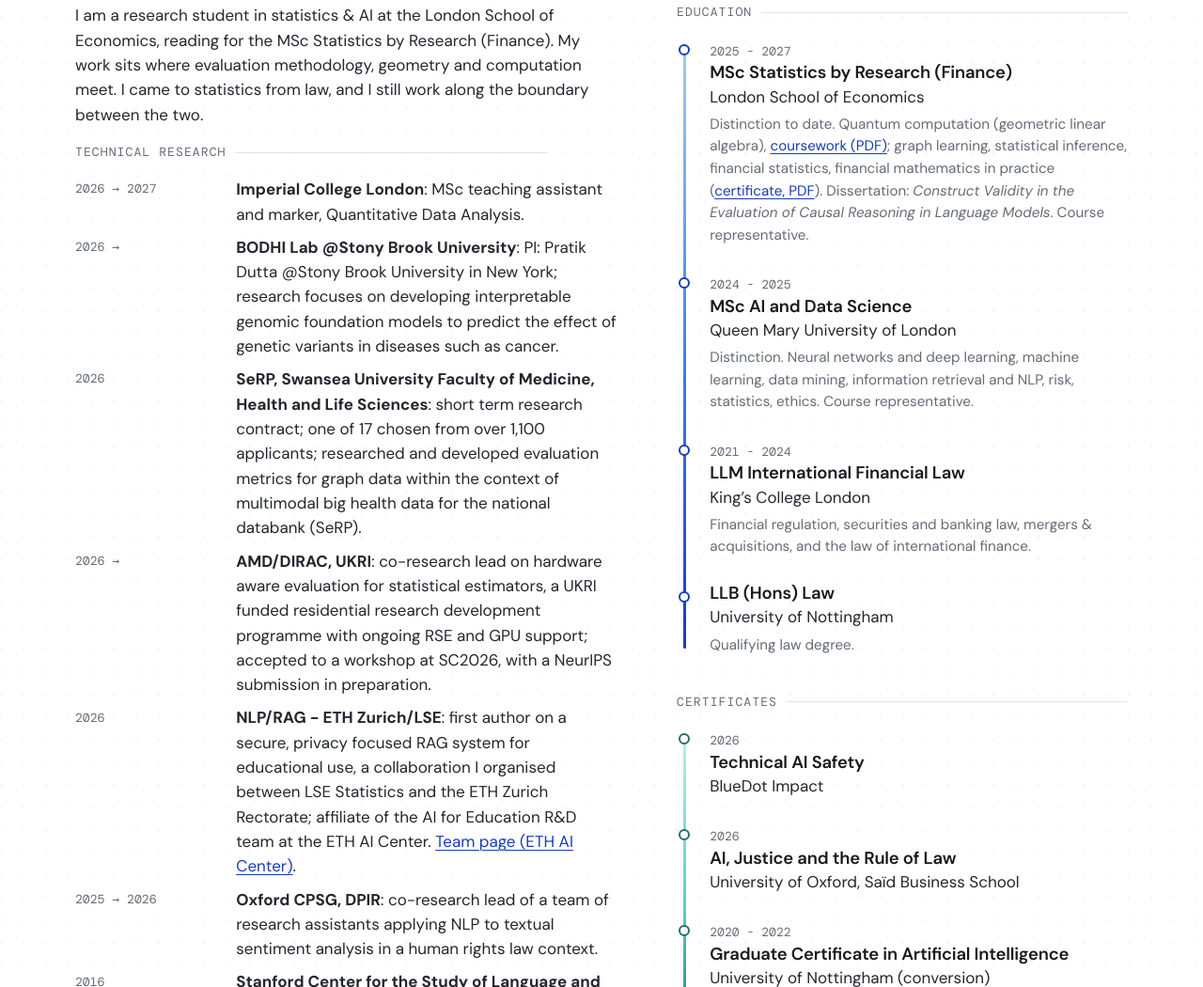
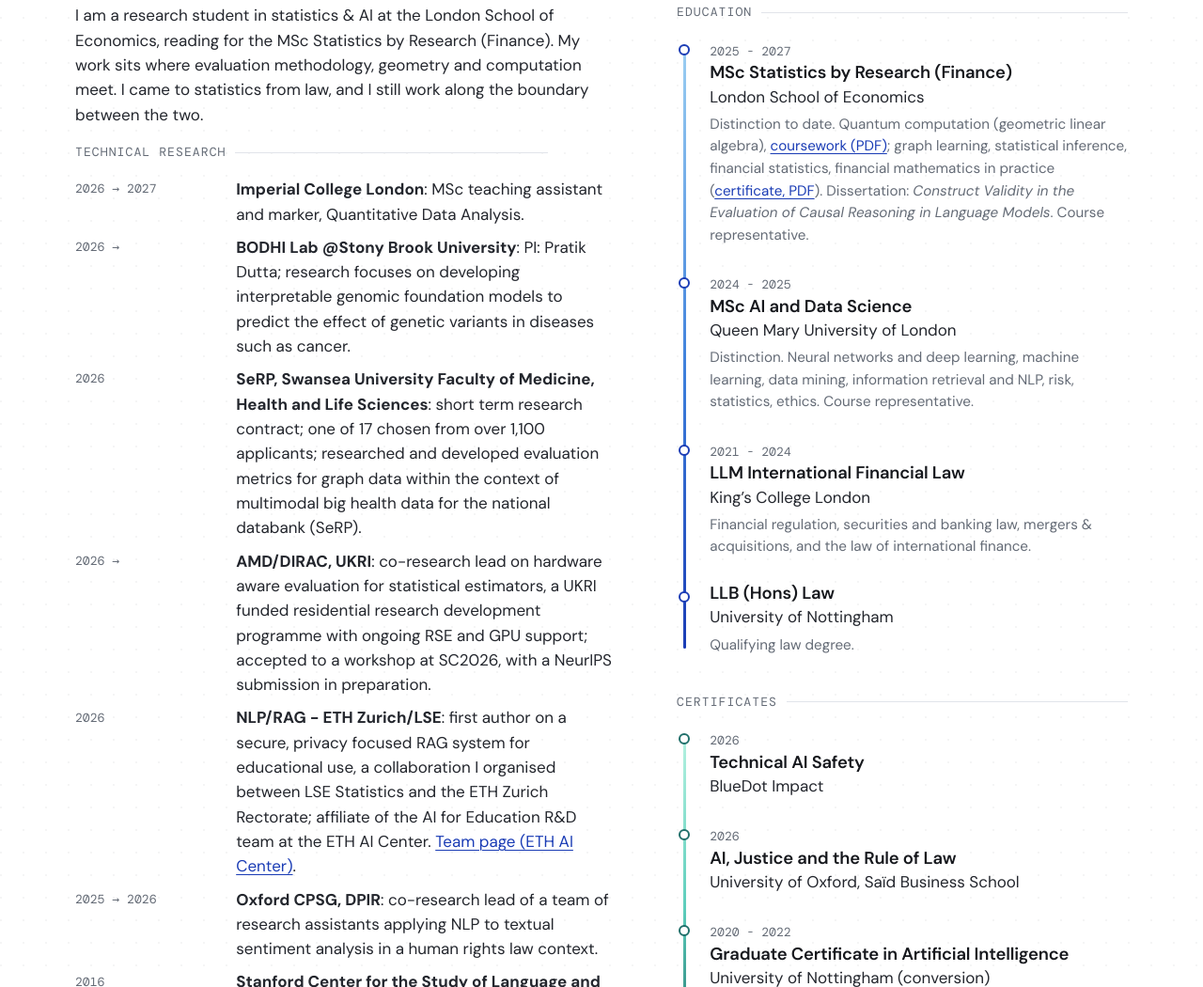
Before and after one commit to dgodorozha/dgodorozha.github.io, a plain HTML site: page index.html in a window 1280 px wide. Shown: the part 966-2016 px from the top of the page at 94% size. Drawn offline with Linux system fonts and the light colour scheme; animation ran at ten frames a second.

Commit message:
BODHI Lab description shortened

```diff
--- a/index.html
+++ b/index.html
@@ -92,7 +92,7 @@
               <p class="subhead">Technical research</p>
               <dl class="facts">
                 <dt>2026 → 2027</dt><dd><strong>Imperial College London</strong>: MSc teaching assistant and marker, Quantitative Data Analysis.</dd>
-                <dt>2026 →</dt><dd><strong>BODHI Lab @Stony Brook University</strong>: PI: Pratik Dutta @Stony Brook University in New York; research focuses on developing interpretable genomic foundation models to predict the effect of genetic variants in diseases such as cancer.</dd>
+                <dt>2026 →</dt><dd><strong>BODHI Lab @Stony Brook University</strong>: PI: Pratik Dutta; research focuses on developing interpretable genomic foundation models to predict the effect of genetic variants in diseases such as cancer.</dd>
                 <dt>2026</dt><dd><strong>SeRP, Swansea University Faculty of Medicine, Health and Life Sciences</strong>: short term research contract; one of 17 chosen from over 1,100 applicants; researched and developed evaluation metrics for graph data within the context of multimodal big health data for the national databank (SeRP).</dd>
                 <dt>2026 →</dt><dd><strong>AMD/DIRAC, UKRI</strong>: co-research lead on hardware aware evaluation for statistical estimators, a UKRI funded residential research development programme with ongoing RSE and GPU support; accepted to a workshop at SC2026, with a NeurIPS submission in preparation.</dd>
                 <dt>2026</dt><dd><strong>NLP/RAG - ETH Zurich/LSE</strong>: first author on a secure, privacy focused RAG system for educational use, a collaboration I organised between LSE Statistics and the ETH Zurich Rectorate; affiliate of the AI for Education R&amp;D team at the ETH AI Center. <a href="https://ai.ethz.ch/education/ai4edu/team.html" rel="noopener">Team page (ETH AI Center)</a>.</dd>
```
